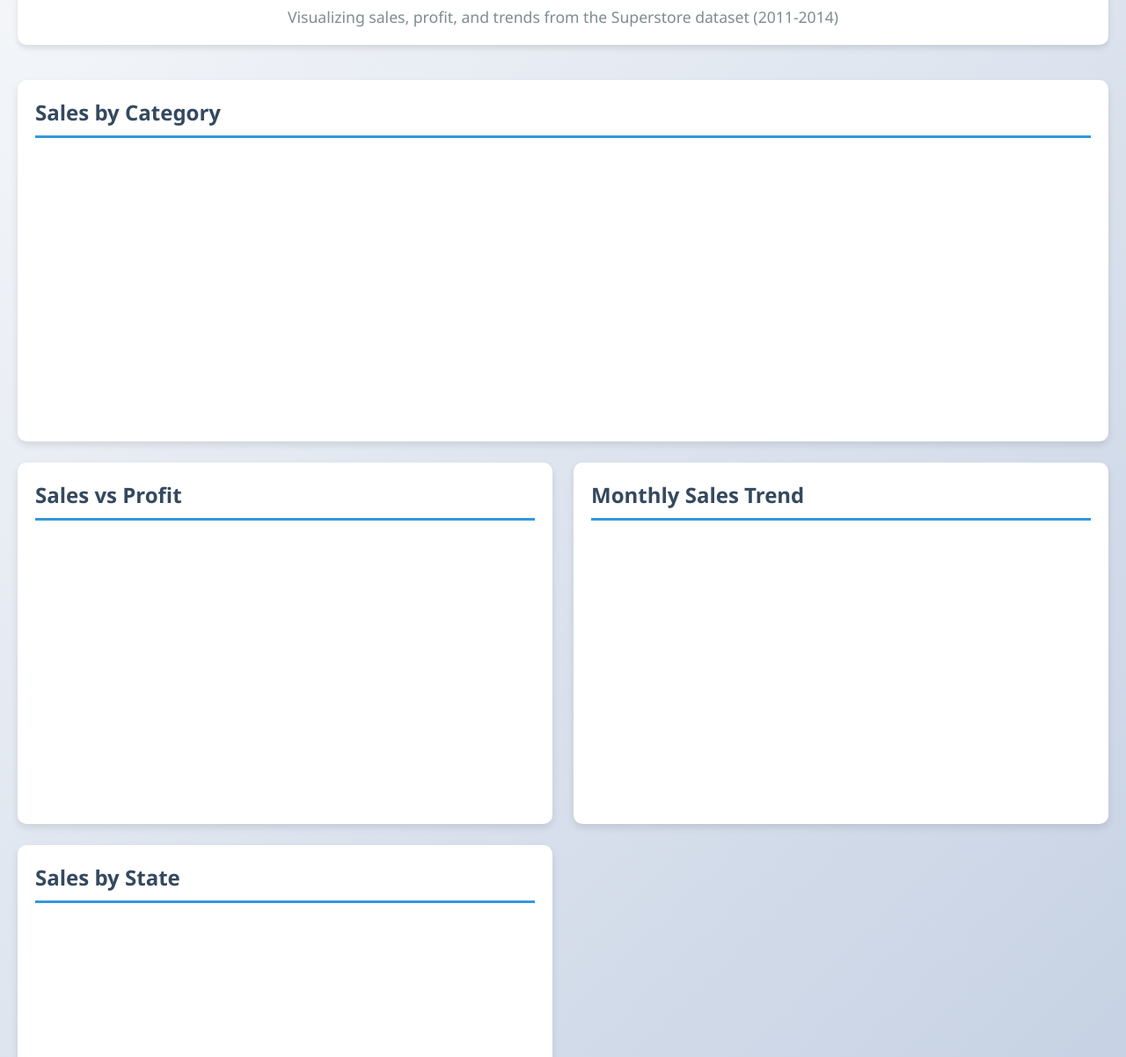
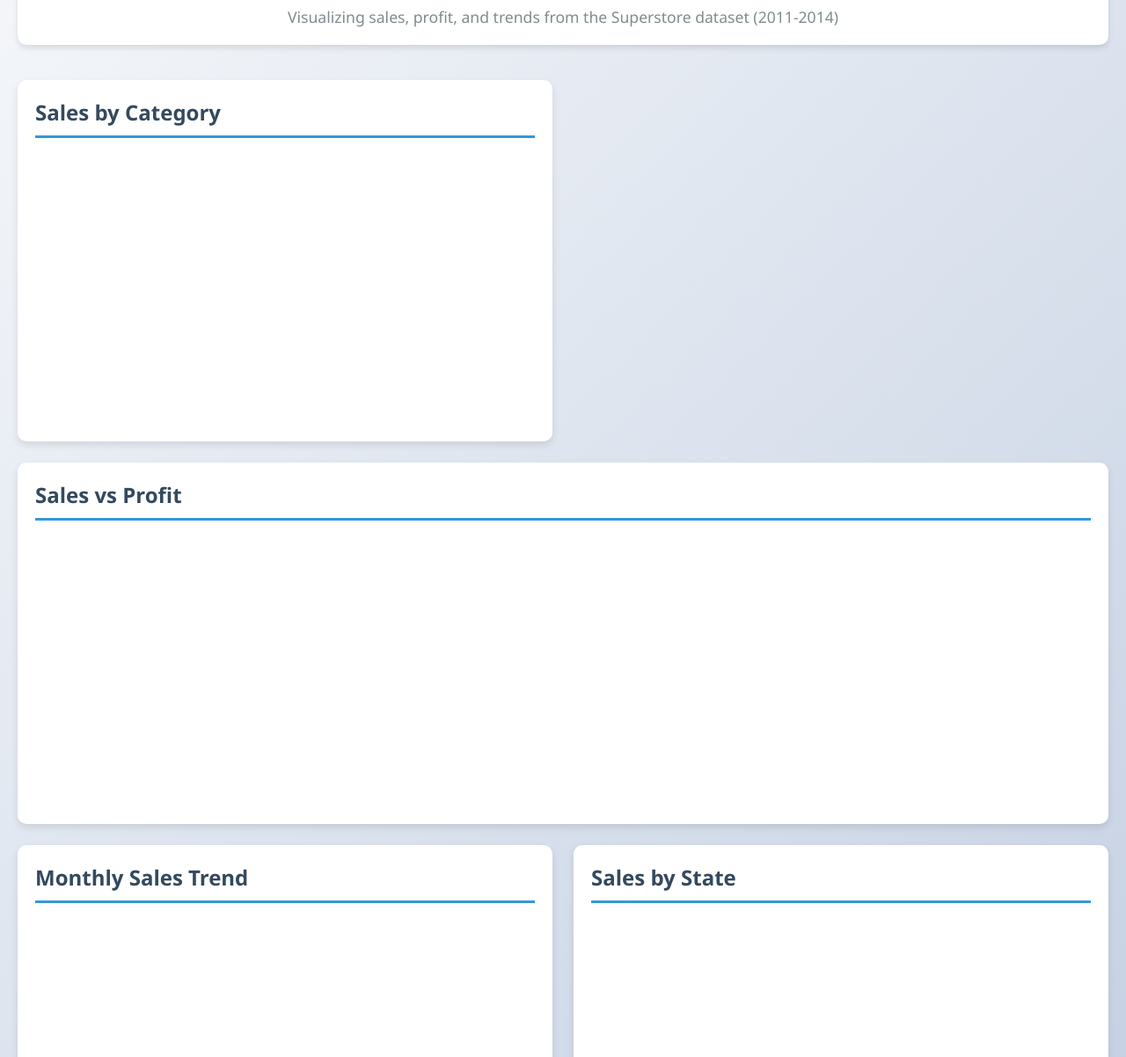
Before and after one commit to CooperHartzog/4030-Team-u03-F25, a plain HTML site: page index.html in a window 1280 px wide. Shown: the part 98-1300 px from the top of the page at 88% size. Drawn offline with nearby package versions, Linux system fonts and the light colour scheme; no server answers.

Commit message:
Did the wrong one accidentally.

```diff
--- a/index.html
+++ b/index.html
@@ -14,12 +14,12 @@
     </header>
 
     <div class="dashboard">
-        <section class="chart wide" id="category-sales">
+        <section class="chart" id="category-sales">
             <h2>Sales by Category</h2>
             <svg></svg>
         </section>
 
-        <section class="chart" id="sales-profit">
+        <section class="chart wide" id="sales-profit">
             <h2>Sales vs Profit</h2>
             <svg></svg>
         </section>
```
